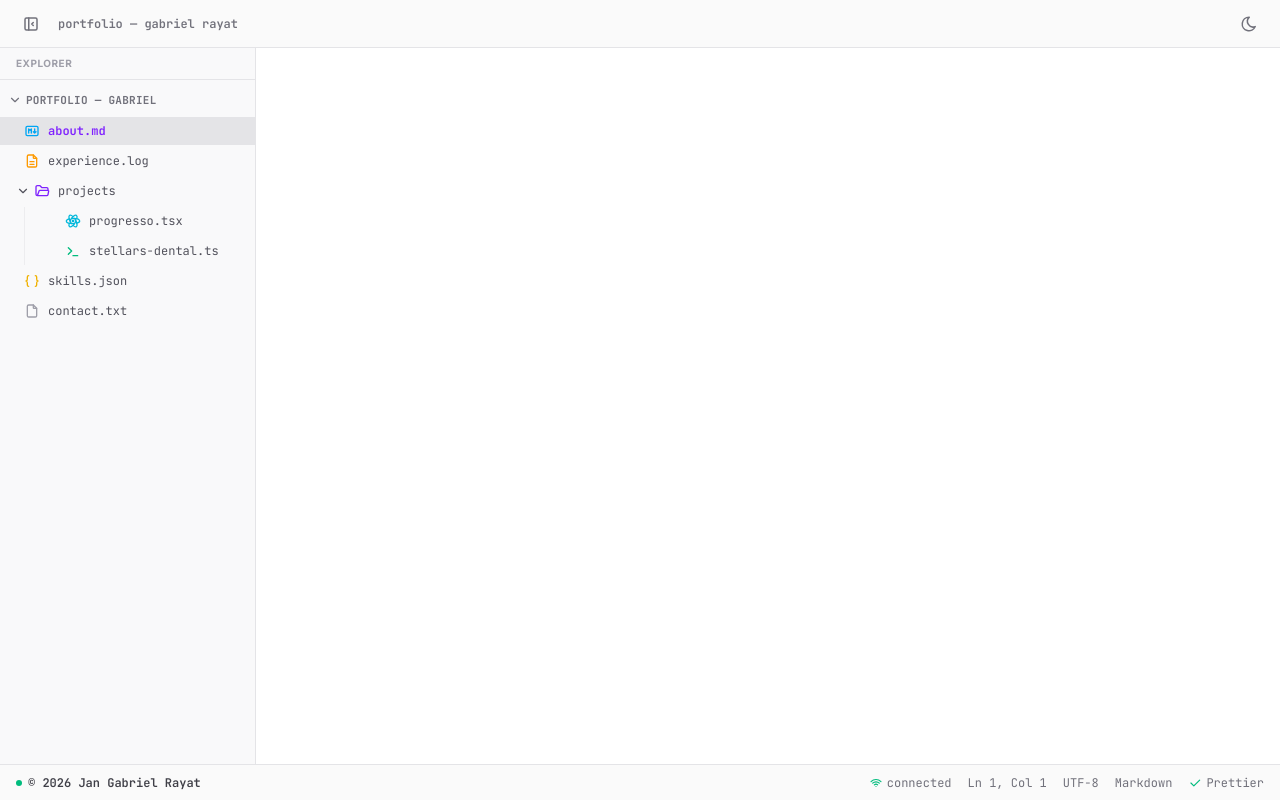
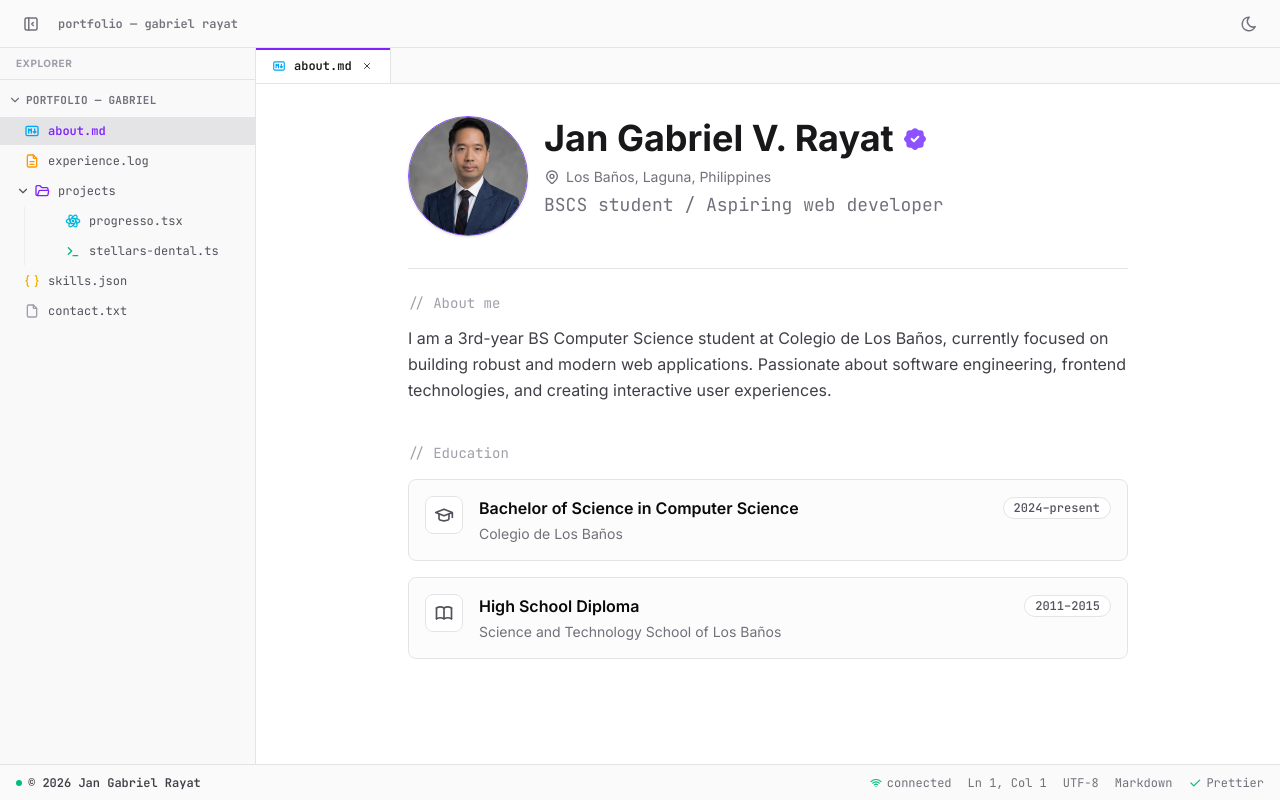
Before and after one commit to GabrielRayat-dev/Portfolio, a React (Vite) app: page / in a window 1280 px wide. Built offline with nearby package versions, Linux system fonts and the light colour scheme.

Commit message:
fix: restore visibility of main editor pane on desktop viewports

```diff
--- a/src/App.tsx
+++ b/src/App.tsx
@@ -63,7 +63,7 @@ function App() {
           sidebarOpen={sidebarOpen}
         />
 
-        <main className="flex-1 h-full min-w-0 bg-white dark:bg-zinc-950 relative pb-20 md:hidden">
+        <main className="flex-1 h-full min-w-0 bg-white dark:bg-zinc-950 relative pb-20">
           <EditorPane
             openTabs={openTabs}
             activeTabId={activeTabId}
```
